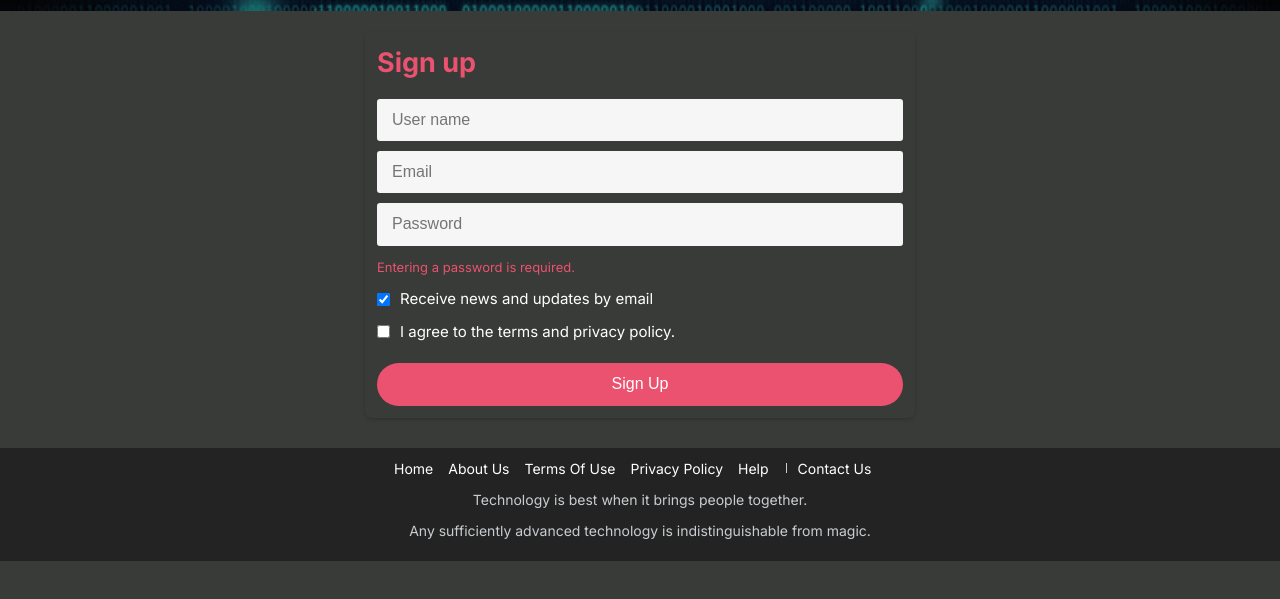
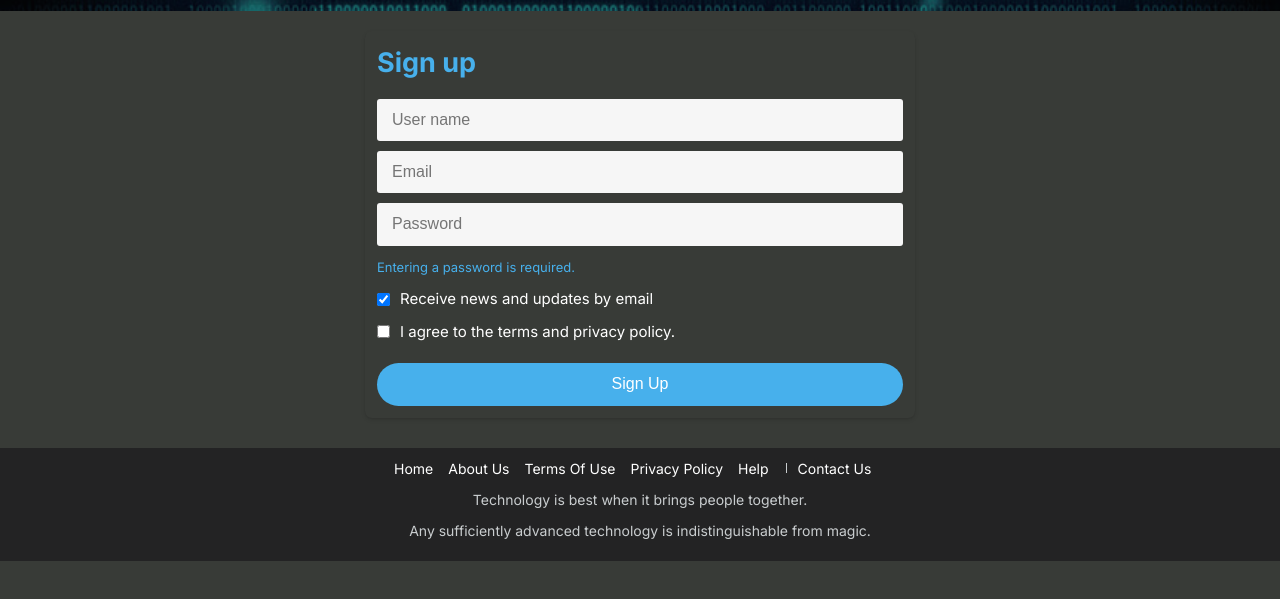
Before and after one commit to TheJaberi/forum, a plain HTML site: page webApp/static/register2.html in a window 1280 px wide. Shown: the part 169-768 px from the top of the page. Drawn offline with Linux system fonts and the light colour scheme.

Commit message:
changed color to blue

```diff
--- a/webApp/static/css/general.css
+++ b/webApp/static/css/general.css
@@ -10,10 +10,10 @@
   --whiteColor: #FFFFFF;
   --blackColor: #383b37;
   --lightBlackColor: #585B56;
-  --darkRedColor: #EA526F;
-  --lightRedColor: #E76B74;
-  --lightBrownColor: #D7AF70;
-  --darkBrownColor: #937D64;
+  --darkRedColor: #47b0ec;
+  --lightRedColor: #C4E1F2;
+  --lightBrownColor: #00f7ff;
+  --darkBrownColor: #00f7ff;
   --lightGrayColor: #f0f3f5;
   --mediumGray: #c9cdcf;
   --darkGrayColor: #686c6e;
```
